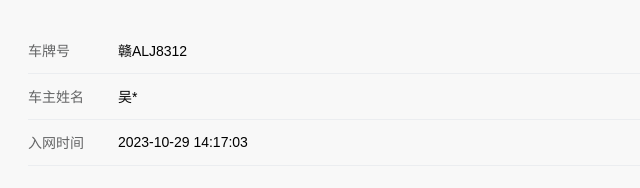
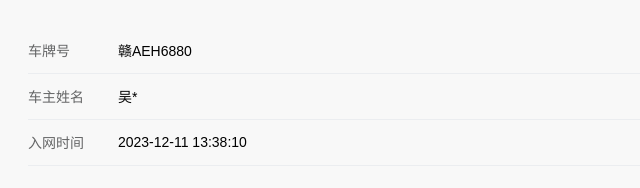
Before and after one commit to caihanjia/wuhui, a plain HTML site: page index.html in a window 1280 px wide. Shown: the full height of the page, 0-640 px from the left. Drawn offline with Linux system fonts and the light colour scheme.

Commit message:
Add files via upload

```diff
--- a/index.html
+++ b/index.html
@@ -59,7 +59,7 @@
         <div class="card-box">
             <div class="card-line">
                 <div class="label">车牌号</div>
-                <div class="value">赣ALJ8312</div>
+                <div class="value">赣AEH6880</div>
             </div>
             <div class="card-line">
                 <div class="label">车主姓名</div>
@@ -67,7 +67,7 @@
             </div>
             <div class="card-line">
                 <div class="label">入网时间</div>
-                <div class="value">2023-10-29 14:17:03</div>
+                <div class="value">2023-12-11 13:38:10</div>
             </div>
         </div>
     </div>
```
